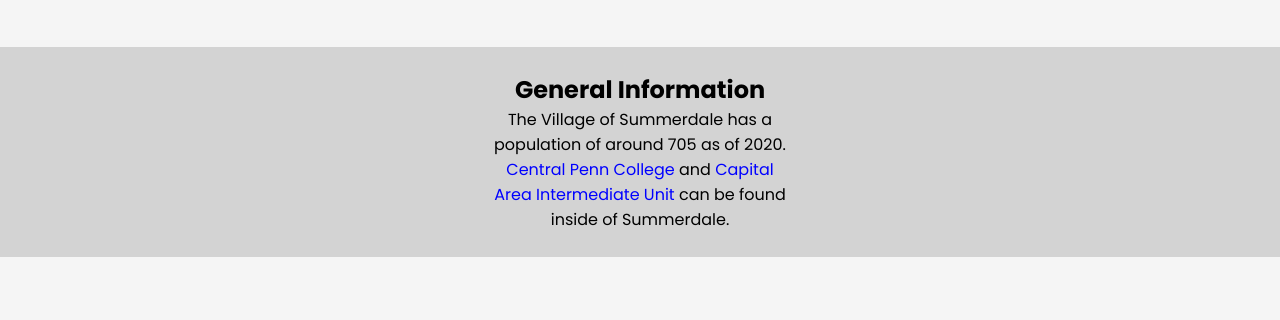
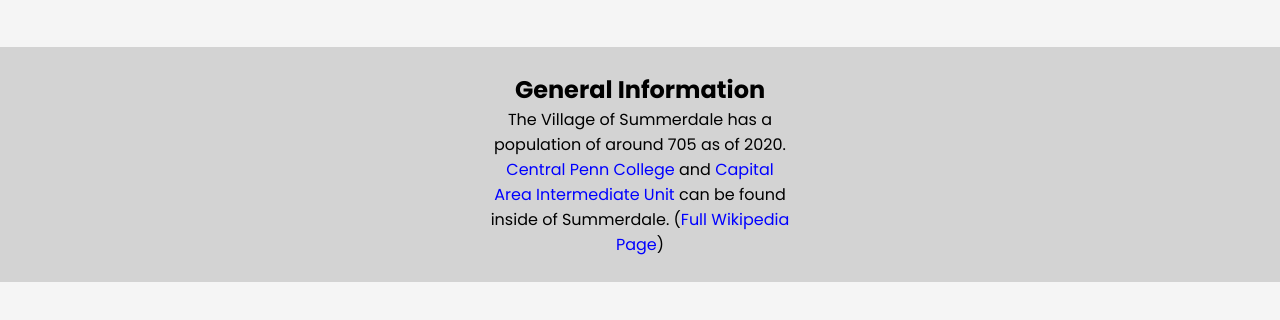
Before and after one commit to maxsspot/urban-adventure, a plain HTML site: page index.html in a window 1280 px wide. Shown: the part 186-506 px from the top of the page. Drawn offline with Linux system fonts and the light colour scheme.

Commit message:
Update index.html

```diff
--- a/index.html
+++ b/index.html
@@ -32,7 +32,7 @@
 			<div class = "about">
 				<br>
 				<h2>General Information</h2>
-				<p id = "informational">The Village of Summerdale has a population of around 705 as of 2020. <a href = "https://www.centralpenn.edu/" target = "_blank">Central Penn College</a> and <a href = "https://www.caiu.org/" target = "_blank">Capital Area Intermediate Unit</a> can be found inside of Summerdale.</a></p>
+				<p id = "informational">The Village of Summerdale has a population of around 705 as of 2020. <a href = "https://www.centralpenn.edu/" target = "_blank">Central Penn College</a> and <a href = "https://www.caiu.org/" target = "_blank">Capital Area Intermediate Unit</a> can be found inside of Summerdale.</a> (<a href = "https://en.wikipedia.org/wiki/Summerdale%2C_Pennsylvania" target = "_blank">Full Wikipedia Page</a>)</p>
 				<br>
 			</div>
 		</div>
```
